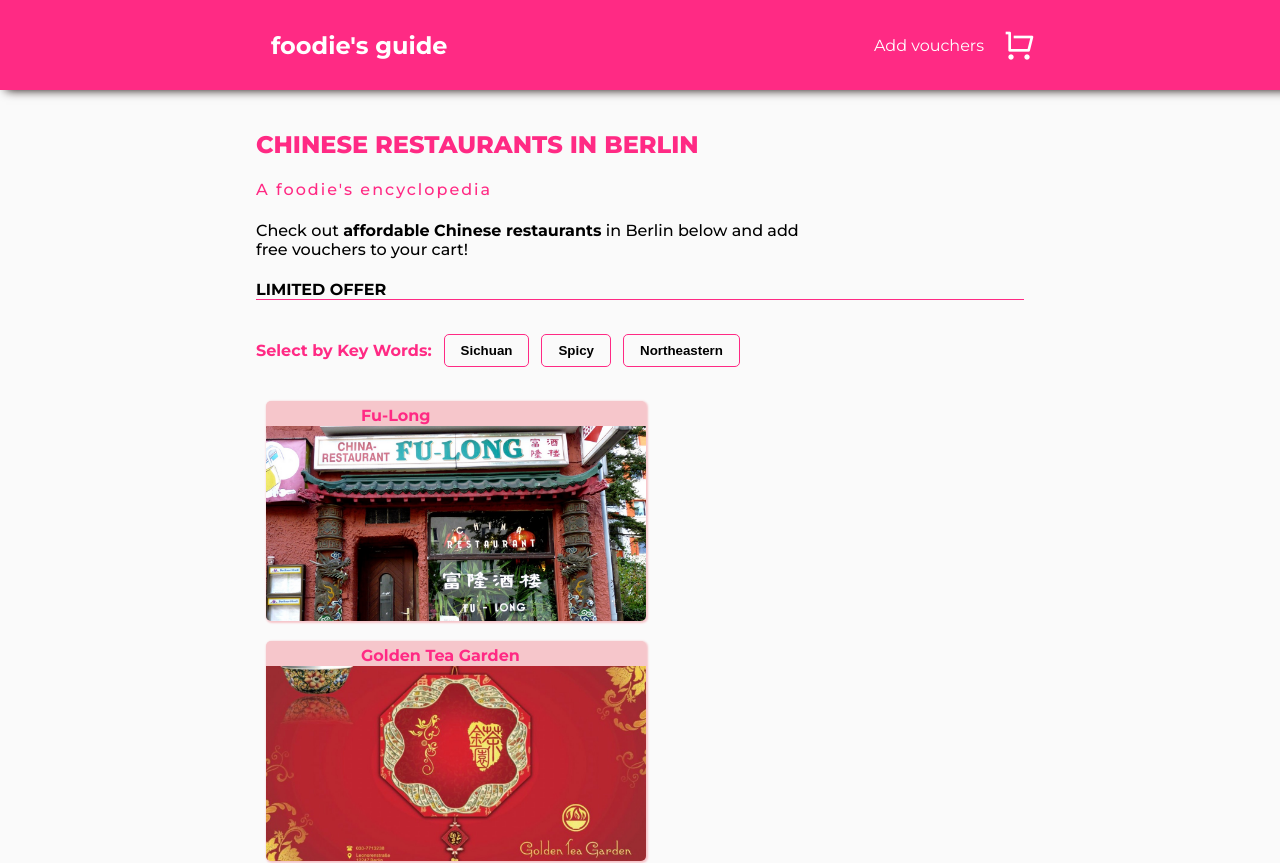
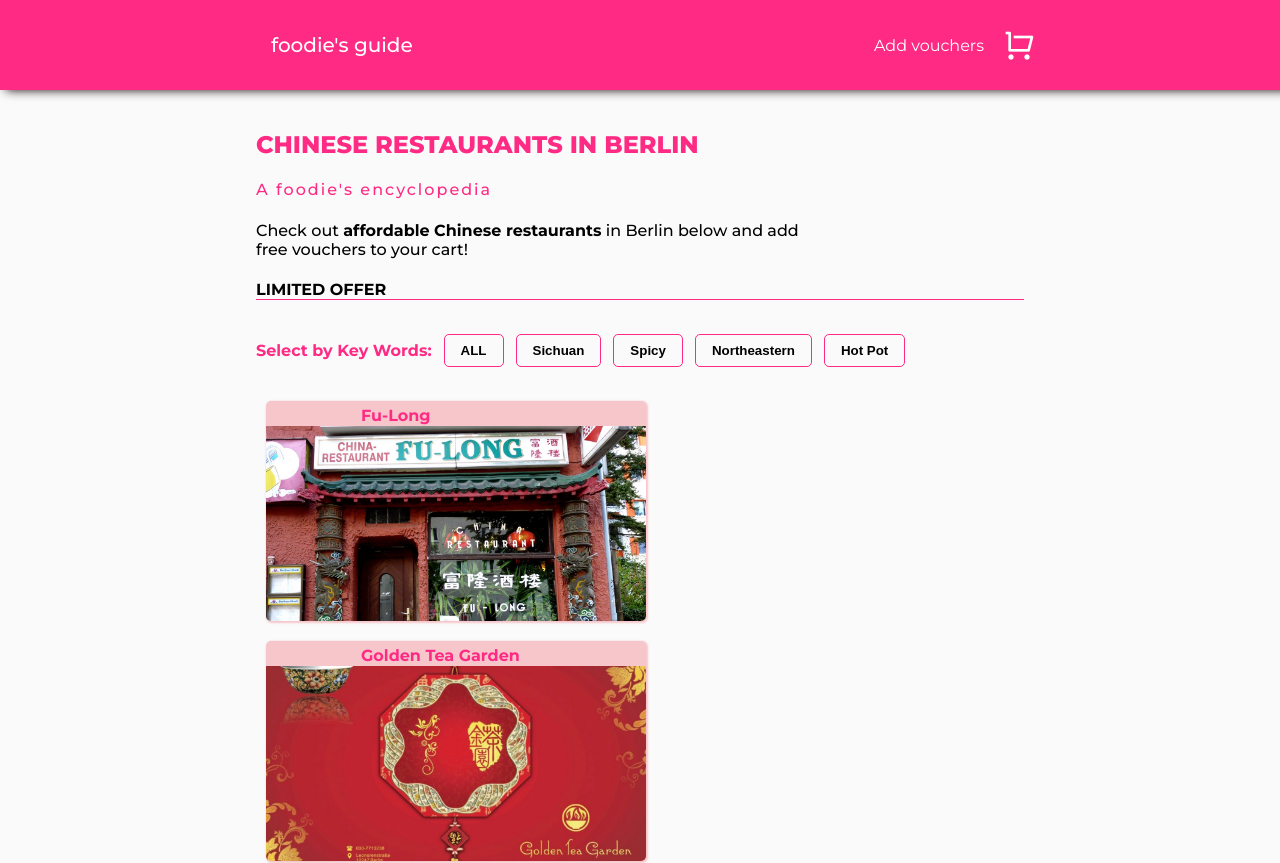
Before and after one commit to marlowzhao/react-restaurant, a React (Create React App) app in the folder restaurant-berlin/: page / in a window 1280 px wide. Shown: the top 863 px of the page. Built offline with nearby package versions, Linux system fonts and the light colour scheme.

Commit message:
selection by keyword, select all

```diff
--- a/restaurant-berlin/src/Context.js
+++ b/restaurant-berlin/src/Context.js
@@ -34,26 +34,9 @@ function ContextProvider({children}){
     setCartItems([])
   }
 
-  // function filter if id>7
-  // return fliteredArray
-  function filterBySichuan(){
+  function filterBy(value){
     const filteredResArray=resArray.filter(restaurant => {
-      return restaurant.keywords.includes("Sichuan")
-    })
-    setResArray(filteredResArray)
-  }
-
-
-  function filterBySpicy(){
-    const filteredResArray=resArray.filter(restaurant => {
-      return restaurant.keywords.includes("spicy")
-    })
-    setResArray(filteredResArray)
-  }
-
-  function filterByNE(){
-    const filteredResArray=resArray.filter(restaurant => {
-      return restaurant.keywords.includes("northeastern")
+      return restaurant.keywords.includes(value)
     })
     setResArray(filteredResArray)
   }
@@ -61,15 +44,13 @@ function ContextProvider({children}){
   return(
     <Context.Provider value={{
         resArray,
+        setResArray,
         toggleFavorite,
         cartItems,
         addItemCart,
         removeItem,
         clearCart,
-        // add new filter functions
-        filterBySichuan,
-        filterBySpicy,
-        filterByNE
+        filterBy
       }}>
         {children}
     </Context.Provider>
--- /dev/null
+++ b/restaurant-berlin/src/components/FilterBar.js
@@ -0,0 +1,47 @@
+import React, {useContext, useState} from "react";
+import {Context} from "../Context.js";
+import {resData} from "../restaurantData.js";
+
+export default function FilterBar(){
+  const{filterBy, setResArray}=useContext(Context)
+  // useState to see if buttons were clicked
+  // const [clicked, setClicked]=useState(false)
+
+  // function toggleColor(){
+  //   setClicked(prevState=>!prevState)
+  // }
+
+  // function btnColor(){
+  //  return clicked? "res-clicked-btn": "res-select-btn"
+  // }
+
+  return(
+    <div className="btn-group">
+      <h4 style={{color:"var(--pink)"}}>Select by Key Words:</h4>
+      <button className="res-select-btn" onClick={()=>setResArray(resData)}>ALL</button>
+      <button className="res-select-btn" onClick={()=>{
+        filterBy("Sichuan")
+        // toggleColor()
+      }}>
+        Sichuan
+      </button>
+
+      <button className="res-select-btn" onClick={()=>{
+        filterBy("spicy")
+        // toggleColor()
+      }}>
+        Spicy</button>
+
+      <button className="res-select-btn"  onClick={()=>{
+        filterBy("northeastern")
+        // toggleColor()
+      }}>Northeastern</button>
+
+      <button className="res-select-btn" onClick={()=>{
+        filterBy("hot pot")
+        // toggleColor()
+      }}>
+        Hot Pot</button>
+    </div>
+  )
+}
--- a/restaurant-berlin/src/components/Searchbar.js
+++ /dev/null
@@ -1,20 +0,0 @@
-import React, {useContext} from "react";
-import {Context} from "../Context.js";
-
-export default function Searchbar(){
-  // const[clicked, setClicked]=useState(true)
-  const{filterBySichuan, filterBySpicy, filterByNE}=useContext(Context)
-
-  // function toggleSearch(){
-  //   setClicked(prevState => !prevState)
-  // }
-  // clicked && filterBySichuan()
-  return(
-    <div className="btn-group">
-      <h4 style={{color:"var(--pink)"}}>Select by Key Words:</h4>
-      <button className="res-select-btn" onClick={()=>filterBySichuan()}>Sichuan</button>
-      <button className="res-select-btn" onClick={()=>filterBySpicy()}>Spicy</button>
-      <button className="res-select-btn" onClick={()=>filterByNE()}>Northeastern</button>
-    </div>
-  )
-}
--- a/restaurant-berlin/src/index.css
+++ b/restaurant-berlin/src/index.css
@@ -39,7 +39,8 @@ header {
 }
 .header-items-title {
   color: var(--header);
-
+  font-size: 20px;
+  font-weight: 500;
 }
 
 .header-items-right{
@@ -119,17 +120,25 @@ header {
   margin-bottom: 10px;
 }
 
-.res-select-btn{
+.res-select-btn,
+.res-clicked-btn{
   border: 1px solid var(--pink);
-  background-color: var(--white);
   font-weight: 600;
   margin-left: 12px;
   padding: 8px 16px;
   border-radius: 5px;
 }
 
+.res-select-btn{
+  background-color: var(--white);
+}
+
+.res-clicked-btn{
+  background-color: var(--bgpink);
+  color: var(--pink);
+}
+
 .res-select-btn:hover{
-  background-color: var(--bgpink);
   color: var(--pink);
   transform: scale(1.1);
 }
--- a/restaurant-berlin/src/pages/Restaurants.js
+++ b/restaurant-berlin/src/pages/Restaurants.js
@@ -1,6 +1,6 @@
 import React, {useContext} from "react";
 import { Context } from "../Context.js";
-import Searchbar from "../components/Searchbar.js";
+import FilterBar from "../components/FilterBar.js";
 import Image from "../components/Image"
 
 export default function Restaurants() {
@@ -21,7 +21,7 @@ export default function Restaurants() {
 
          <strong>LIMITED OFFER</strong>
       </div>
-      <Searchbar />
+      <FilterBar />
       <div className="restaurants">
       {restaurants}
       </div>
--- a/restaurant-berlin/src/restaurantData.js
+++ b/restaurant-berlin/src/restaurantData.js
@@ -6,7 +6,7 @@ export const resData =[
   isFavorite: false,
   website: "https://fulongberlin.wordpress.com/",
   location: "Britzer Damm 18, 12347 Berlin",
-  keywords:["Cantonese"]
+  keywords:[]
 },
 
 { image: "goldentea.png",
```
